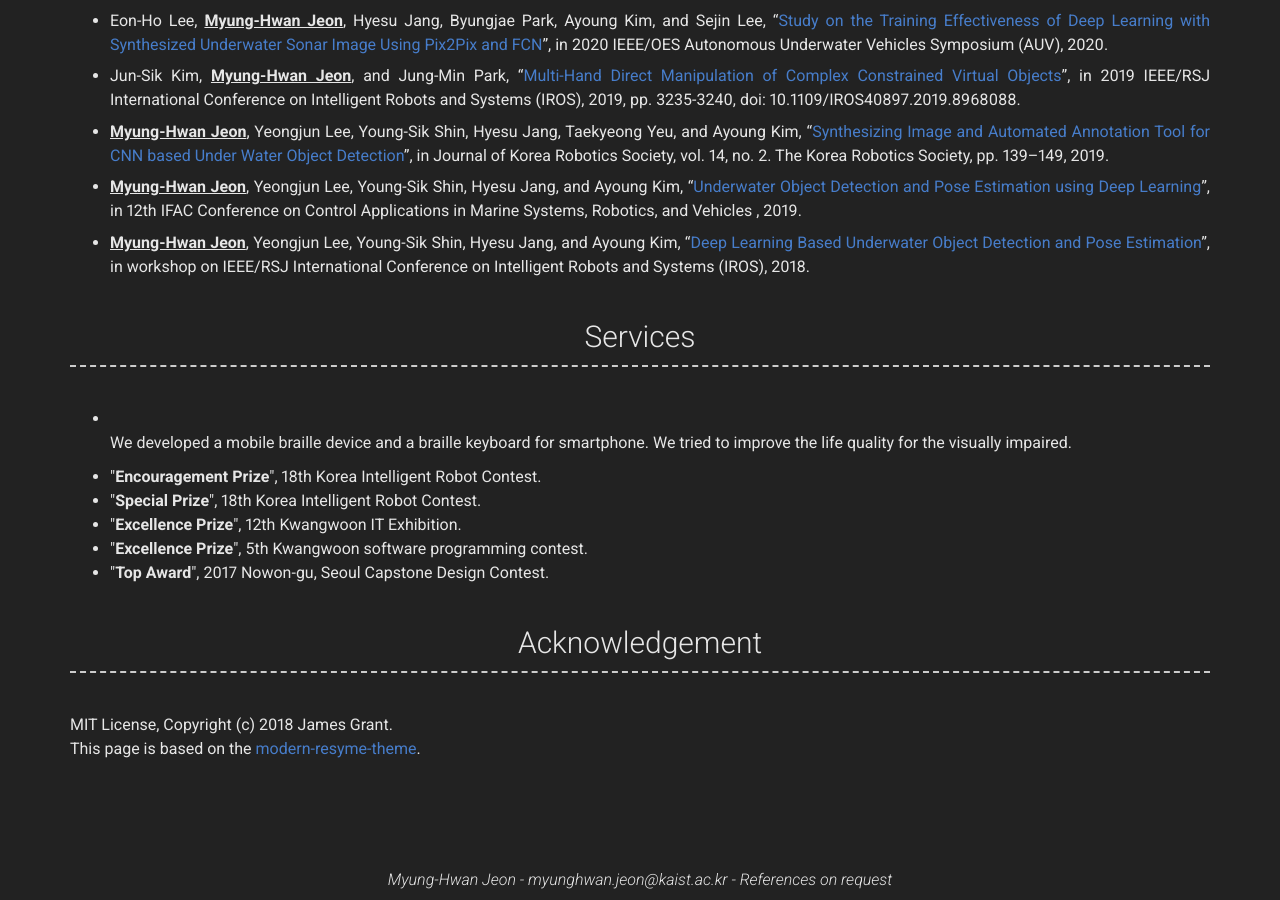
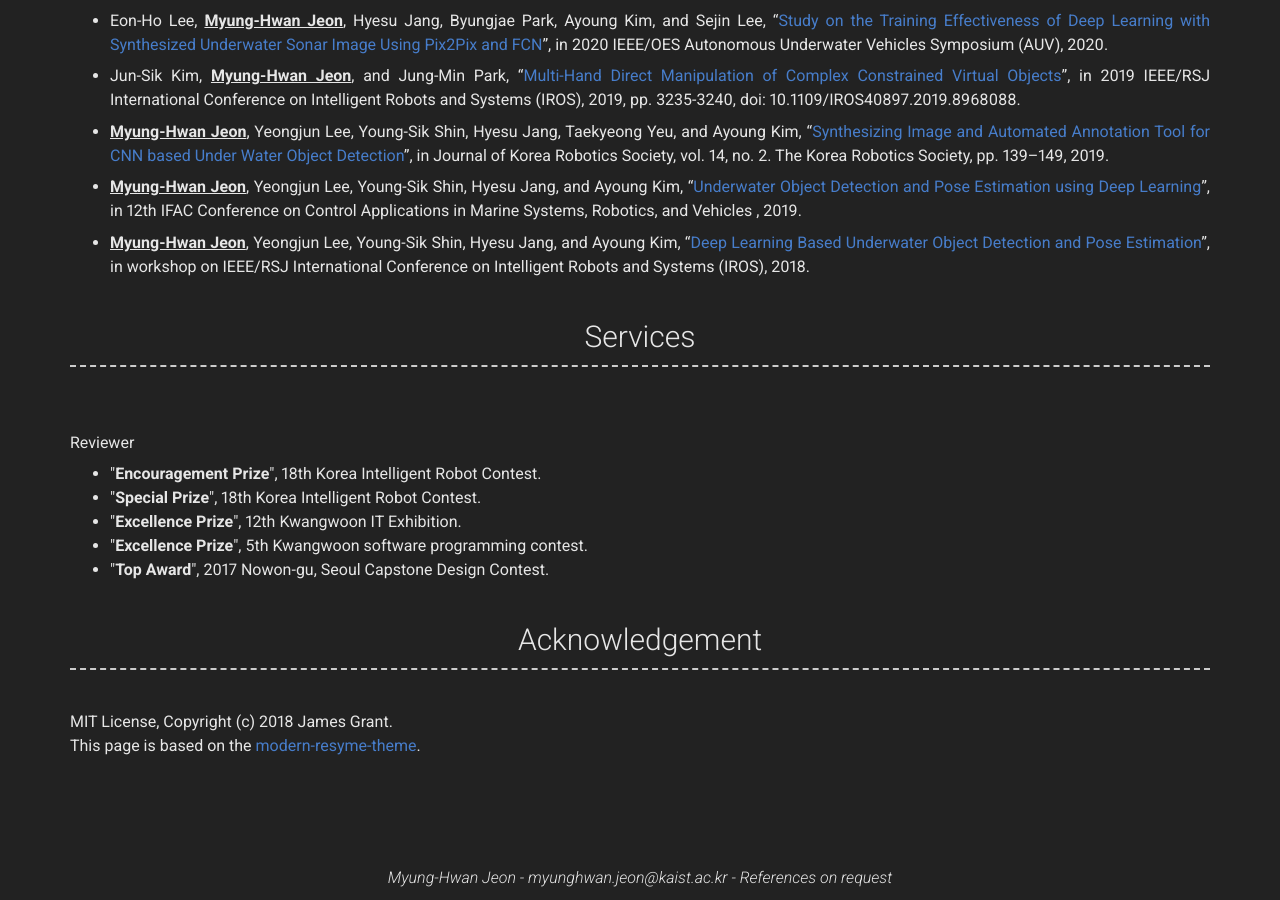
Before and after one commit to MyungHwanJeon/MyungHwanJeon.github.io, a Jekyll site: the page built from index.md, in a window 1280 px wide and 900 px high, scrolled down 3510 px. Built offline with Jekyll 4.4.1, drawn with Linux system fonts in a browser that asks for light colours; nearby versions of some CDN libraries.

Commit message:
Update _config.yml

```diff
--- a/_config.yml
+++ b/_config.yml
@@ -317,7 +317,7 @@ content:
     content: |
 
 
-              - <p> <br/> We developed a mobile braille device and a braille keyboard for smartphone. We tried to improve the life quality for the visually impaired. <br/> </p>
+              <p> <br/> Reviewer <br/> </p>
               <ul>
                 <li>"<b>Encouragement Prize</b>", 18th Korea Intelligent Robot Contest.</li>
                 <li>"<b>Special Prize</b>", 18th Korea Intelligent Robot Contest.</li>
```
